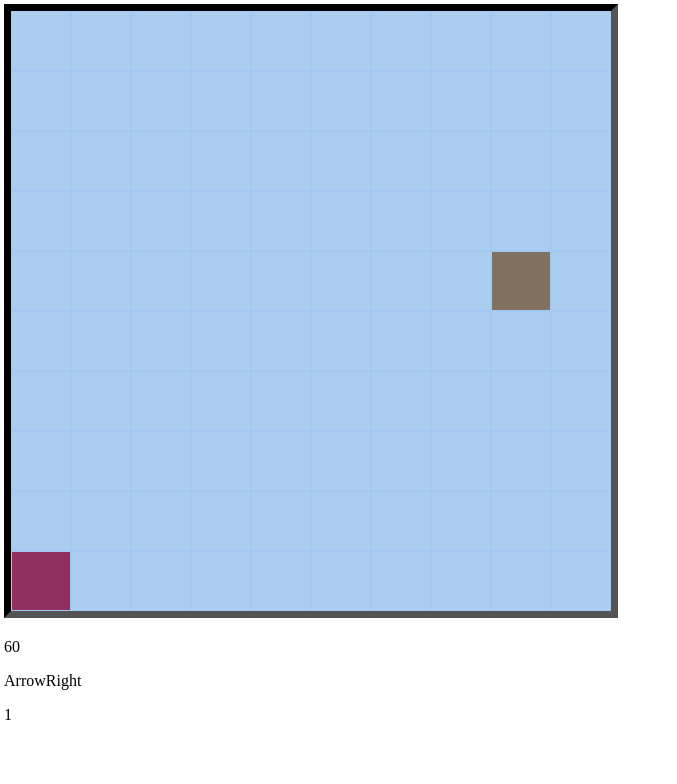
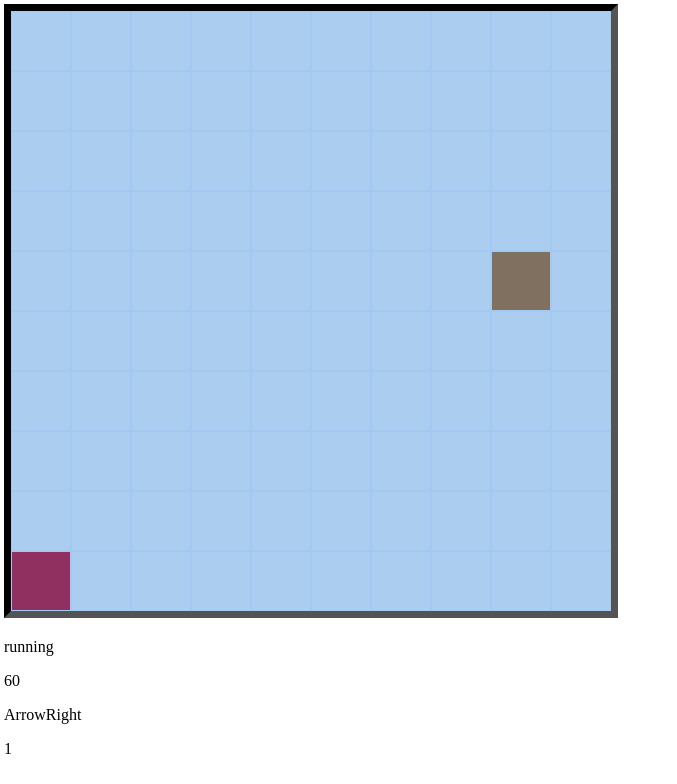
Before and after one commit to CECapps/Canvas-Playground, a plain HTML site: page snek.html in a window 1280 px wide. Shown: the whole page, without its empty margins (0-677 px from the left). Drawn offline with Linux system fonts and the light colour scheme.

Commit message:
Game ends on collision!  All basic features done!

```diff
--- a/snek.html
+++ b/snek.html
@@ -14,6 +14,7 @@
           style="border: 7px inset black;">
             If you can see this, something has gone kablooie.
         </canvas>
+        <p id="running"></p>
         <p id="perf"></p>
         <p id="direction"></p>
         <p id="sneklen"></p>
@@ -56,6 +57,7 @@ let grow_skip = 0;
 let move_food = false;
 let current_direction = 'ArrowRight';
 let next_direction = 'ArrowRight';
+let game_running = true;
 
 let start_time = 0;
 let last_time = 0;
@@ -69,6 +71,7 @@ function game_loop(timestamp) {
 
     if ( Math.floor(timestamp / 1000) > Math.floor(last_time / 1000) ) {
         document.getElementById('perf').textContent = call_count / (timestamp / 1000);
+        document.getElementById('running').textContent = "running";
     }
     last_time = timestamp;
 
@@ -89,7 +92,12 @@ function game_loop(timestamp) {
         draw(timestamp);
     }
 
-    window.requestAnimationFrame(game_loop);
+    // The game ends if we've hit ourself.
+    if (game_running) {
+        window.requestAnimationFrame(game_loop);
+    } else {
+        document.getElementById('running').textContent = "stopped"
+    }
 }
 
 
@@ -214,6 +222,11 @@ function move_head(x, y) {
         head_coords[1] = grid_x - 1;
     }
 
+    // Did we collide with ourself?
+    if (grid[ head_coords[0] ][ head_coords[1] ] == 1) {
+        game_running = false;
+    }
+
     // The snake found the food => grow
     if (grid[ head_coords[0] ][ head_coords[1] ] == 2) {
         grow_skip += growth_per_food;
```
